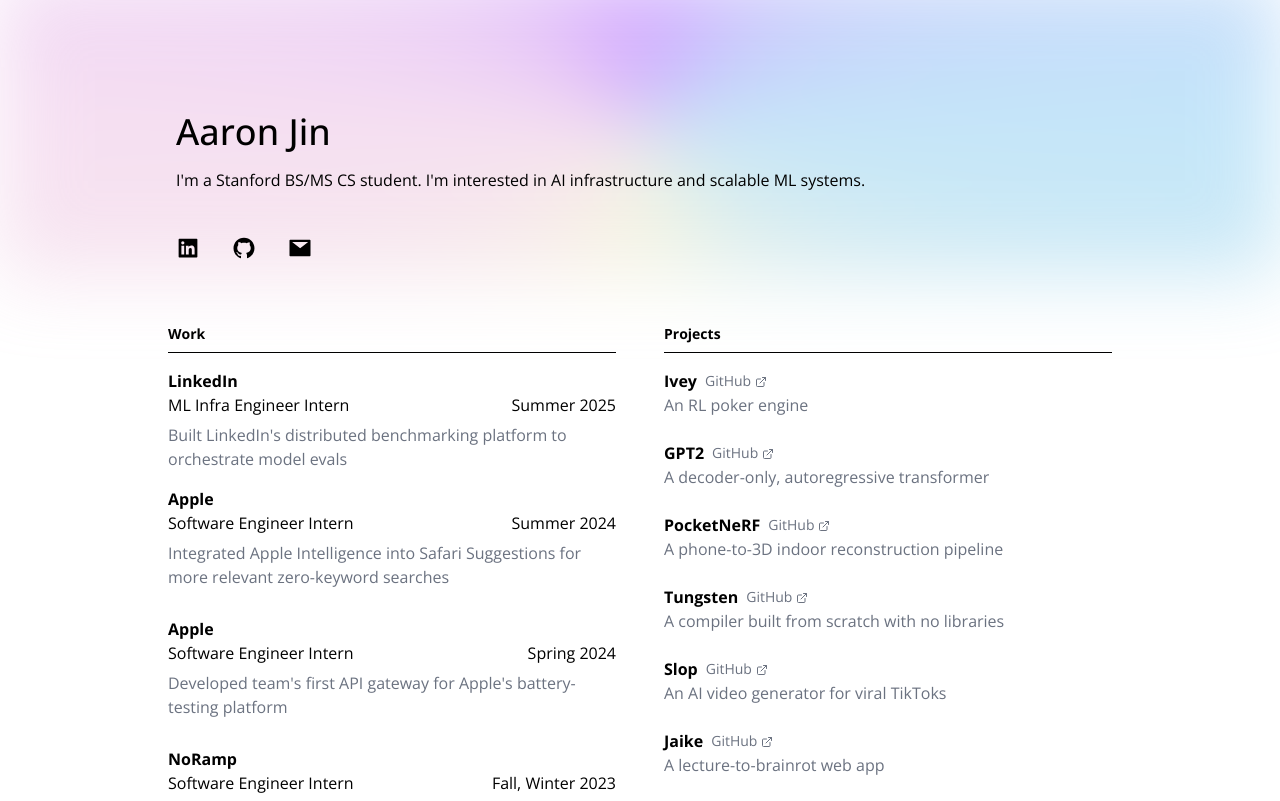
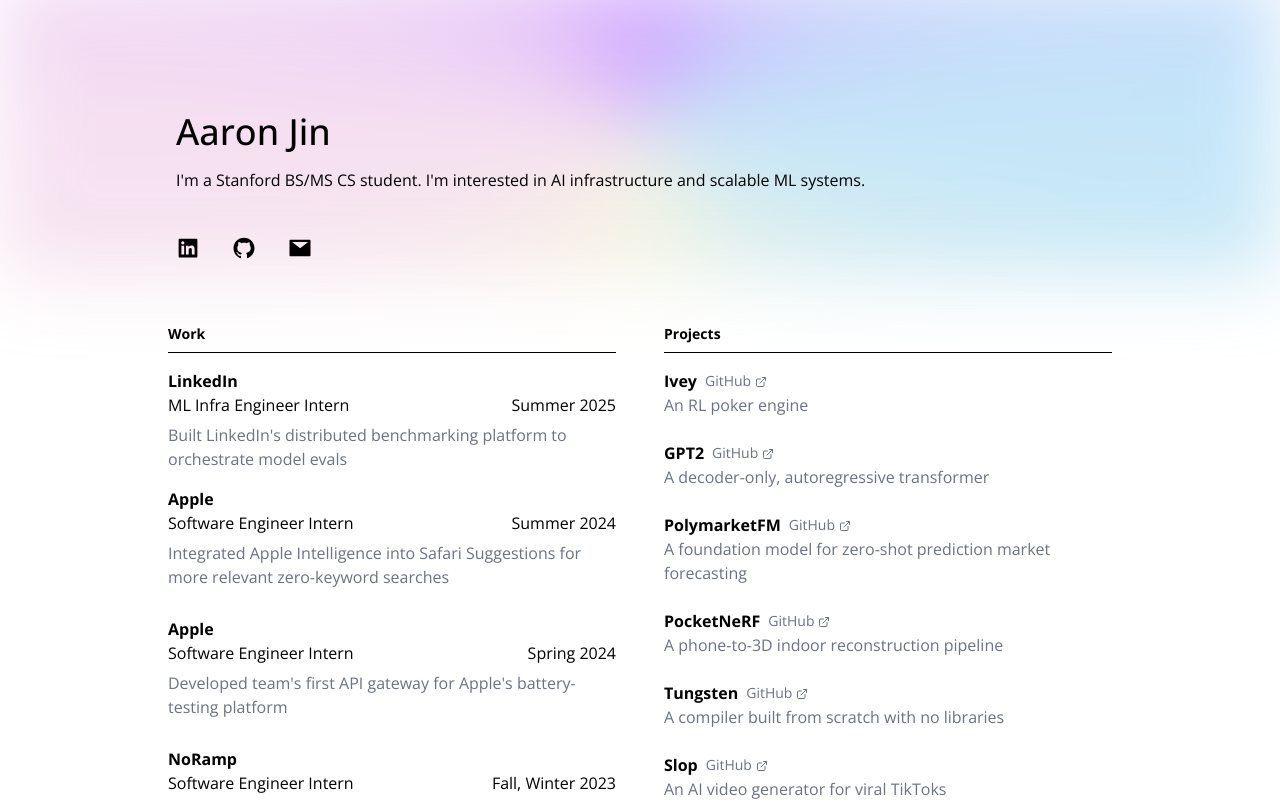
Before and after one commit to aaronkjin/personal, a Next.js app: page / in a window 1280 px wide. Shown: the top 801 px of the page. Built offline with nearby package versions, Linux system fonts and the light colour scheme.

Commit message:
add polymarketfm

```diff
--- a/pages/index.js
+++ b/pages/index.js
@@ -271,6 +271,27 @@ export default function Home() {
                   </div>
                 </FadeIn>
 
+                {/* GPT2 */}
+                <FadeIn delay={300}>
+                  <div>
+                    <div className="flex items-center gap-2">
+                      <h3 className="font-bold">PolymarketFM</h3>
+                      <a
+                        href="https://github.com/aaronkjin/polymarketfm"
+                        target="_blank"
+                        rel="noopener noreferrer"
+                        className="text-sm text-gray-500 hover:underline"
+                      >
+                        GitHub <ExternalLinkIcon />
+                      </a>
+                    </div>
+                    <p className="text-sm tablet:text-base text-gray-500">
+                      A foundation model for zero-shot prediction market
+                      forecasting
+                    </p>
+                  </div>
+                </FadeIn>
+
                 {/* PocketNeRF */}
                 <FadeIn delay={350}>
                   <div>
@@ -310,26 +331,6 @@ export default function Home() {
                     </p>
                   </div>
                 </FadeIn>
-
-                {/* Physi.cs */}
-                {/* <FadeIn delay={450}>
-                  <div>
-                    <div className="flex items-center gap-2">
-                      <h3 className="font-bold">Physi.cs</h3>
-                      <a
-                        href="https://github.com/aaronkjin/physics"
-                        target="_blank"
-                        rel="noopener noreferrer"
-                        className="text-sm text-gray-500 hover:underline"
-                      >
-                        GitHub <ExternalLinkIcon />
-                      </a>
-                    </div>
-                    <p className="text-sm tablet:text-base text-gray-500">
-                      A 2D physics engine
-                    </p>
-                  </div>
-                </FadeIn> */}
 
                 {/* Slop */}
                 <FadeIn delay={450}>
@@ -411,7 +412,7 @@ export default function Home() {
                   </div>
                 </FadeIn>
 
-                {/* Jonin */}
+                {/* Jonin
                 <FadeIn delay={650}>
                   <div>
                     <div className="flex items-center gap-2">
@@ -429,88 +430,6 @@ export default function Home() {
                       A pixel ninja platformer game
                     </p>
                   </div>
-                </FadeIn>
-
-                {/* Einstein.ai
-                <FadeIn delay={600}>
-                  <div>
-                    <div className="flex items-center gap-2">
-                      <h3 className="font-bold">Einstein.ai</h3>
-                      <a
-                        href="https://github.com/aaronkjin/einstein"
-                        target="_blank"
-                        rel="noopener noreferrer"
-                        className="text-sm text-gray-500 hover:underline"
-                      >
-                        GitHub <ExternalLinkIcon />
-                      </a>
-                    </div>
-                    <p className="text-sm tablet:text-base text-gray-500">
-                      An all-in-one AI content generation web app
-                    </p>
-                  </div>
-                </FadeIn> */}
-
-                {/* Quill
-                <FadeIn delay={650}>
-                  <div>
-                    <div className="flex items-center gap-2">
-                      <h3 className="font-bold">Quill</h3>
-                      <a
-                        href="https://github.com/aaronkjin/quill"
-                        target="_blank"
-                        rel="noopener noreferrer"
-                        className="text-sm text-gray-500 hover:underline"
-                      >
-                        GitHub <ExternalLinkIcon />
-                      </a>
-                    </div>
-                    <p className="text-sm tablet:text-base text-gray-500">
-                      An ML algorithm for author attribution, trained on Star
-                      Wars scripts
-                    </p>
-                  </div>
-                </FadeIn> */}
-
-                {/* Longevity
-                <FadeIn delay={700}>
-                  <div>
-                    <div className="flex items-center gap-2">
-                      <h3 className="font-bold">Longevity</h3>
-                      <a
-                        href="https://github.com/aaronkjin/longevity"
-                        target="_blank"
-                        rel="noopener noreferrer"
-                        className="text-sm text-gray-500 hover:underline"
-                      >
-                        GitHub <ExternalLinkIcon />
-                      </a>
-                    </div>
-                    <p className="text-sm tablet:text-base text-gray-500">
-                      A GPT system to suggest lifestyle habits for longer life,
-                      trained on custom ontology
-                    </p>
-                  </div>
-                </FadeIn> */}
-
-                {/* Bonsai
-                <FadeIn delay={650}>
-                  <div>
-                    <div className="flex items-center gap-2">
-                      <h3 className="font-bold">Bonsai</h3>
-                      <a
-                        href="https://github.com/aaronkjin/bonsai"
-                        target="_blank"
-                        rel="noopener noreferrer"
-                        className="text-sm text-gray-500 hover:underline"
-                      >
-                        GitHub <ExternalLinkIcon />
-                      </a>
-                    </div>
-                    <p className="text-sm tablet:text-base text-gray-500">
-                      An iOS app for personal expense management
-                    </p>
-                  </div>
                 </FadeIn> */}
               </div>
             </div>
```
